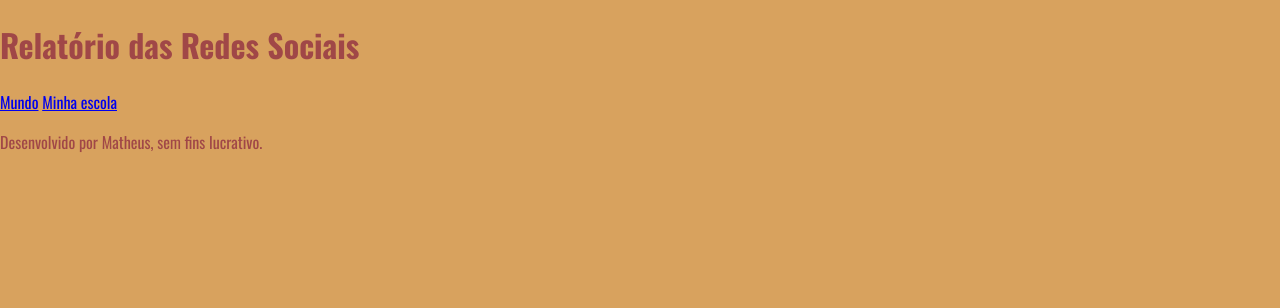
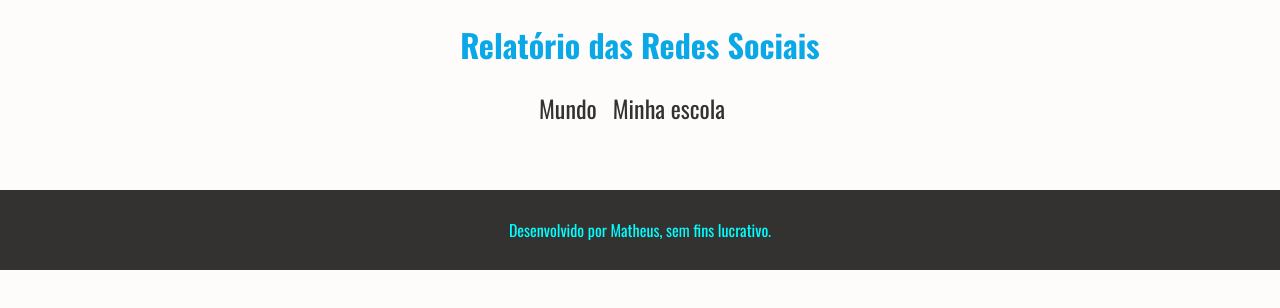
Before and after one commit to claudinda160/projeto-3-trimestre, a plain HTML site: page index.html in a window 1280 px wide. Drawn offline with nearby package versions, Linux system fonts and the light colour scheme.

Commit message:
Add files via upload

```diff
--- a/style.css
+++ b/style.css
@@ -1,8 +1,8 @@
 @import url('https://fonts.googleapis.com/css2?family=Oswald:wght@200..700&display=swap');
 
 :root{
-    --cor-de-fundo:  #D8A25E;
-    --cor-primaria:  #A04747;
+    --cor-de-fundo:  #fdfcfa;
+    --cor-primaria:  #0ba8e7;
     --cor-secundaria:#343131;
     --fonte: "Oswald", sans-serif;
 }
@@ -20,3 +20,36 @@ h1{
     color: var(--cor-primaria);
     font-weight: 700;
 }
+
+nav{
+    display: flex;
+    justify-content: center;
+    font-weight: 400;
+}
+nav a{
+    text-decoration: none;
+    color: var(--cor-secundaria);
+    margin: 0rem 1rem 1rem 0rem;
+    font-size: 1.5rem;
+}
+header{
+    background-color: var(--cor-de-fundo);
+    text-align: center;
+    padding: 1px:
+}
+nav a:hover{
+    text-decoration: underline;
+    transform: scale(0.90);
+    transition: transform 0.1s;
+    color: rgb(255, 0, 30);
+}
+footer{
+    display: flex;
+    align-items: center;
+    justify-content: center;
+    background-color: var(--cor-secundaria);
+    color: aqua;
+    width: 100%;
+    height: 5rem;
+    margin-top: 3rem;
+}
```
